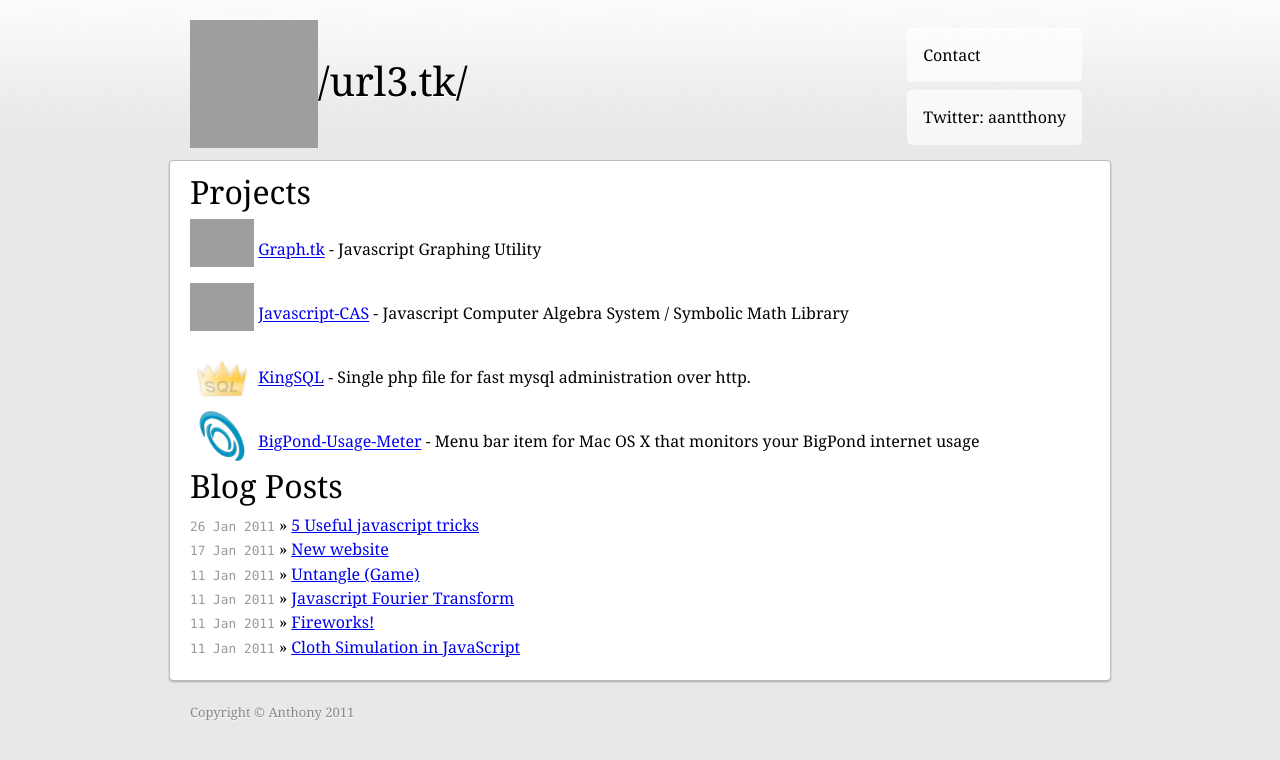
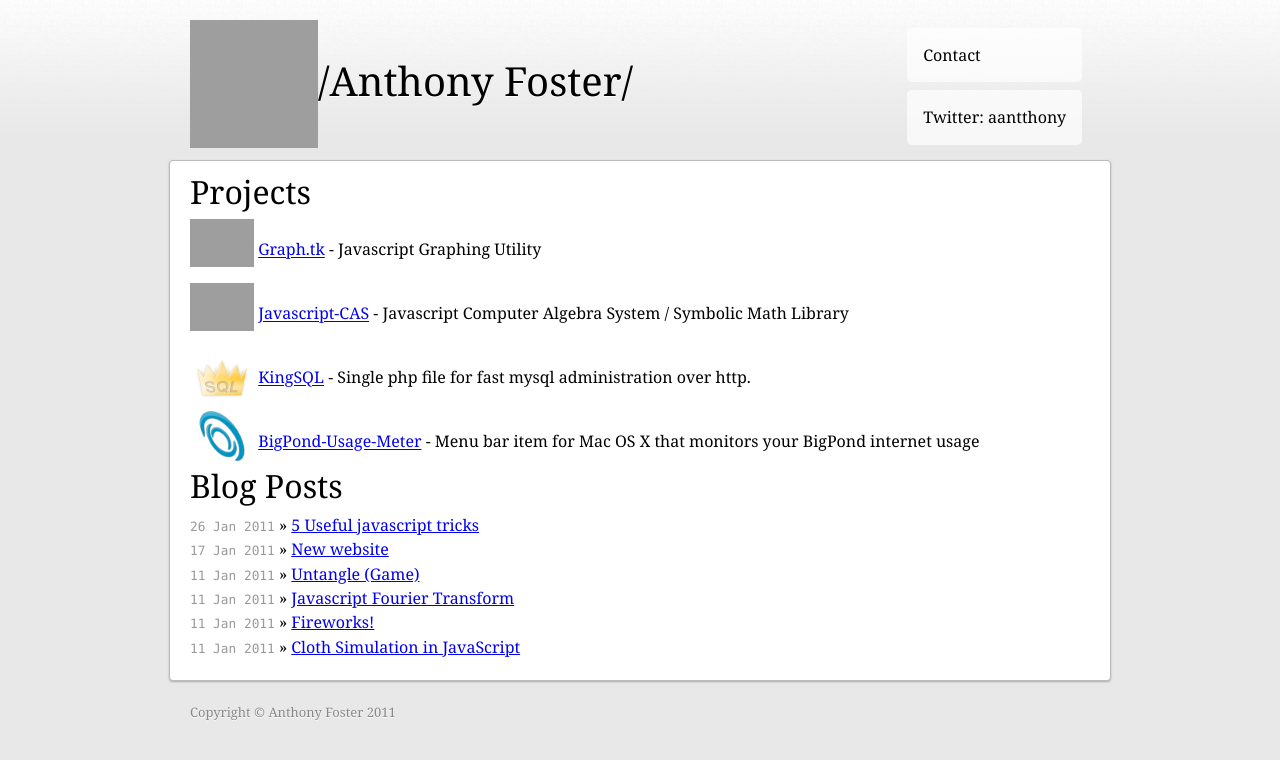
Before and after one commit to aantthony/url3.tk, a Jekyll site: the page built from index.html, in a window 1280 px wide. Shown: the top 760 px of the page. Built offline with Jekyll 4.4.1, drawn with Linux system fonts in a browser that asks for light colours; grey boxes are pictures that could not be loaded.

Commit message:
slight improvments

```diff
--- a/_layouts/default.html
+++ b/_layouts/default.html
@@ -15,11 +15,11 @@
         <a href="/contact">Contact</a>
         <a href="http://twitter.com/aantthony">Twitter: aantthony</a>
     </aside>
-    <a href="/" style="display:block;float:left"><img src="http://gravatar.com/avatar/b5c83649658d9d33c68d9a29790a9238?s=128" width="128" height="128" /></a><h1><a href="/">/url3.tk/</a></h1>
+    <a href="/" style="display:block;float:left"><img src="http://gravatar.com/avatar/b5c83649658d9d33c68d9a29790a9238?s=128" width="128" height="128" /></a><h1><a href="/">/Anthony Foster/</a></h1>
 </header>
 <div class="page">
  {{ content }}
 </div>
- <footer>Anthony</footer>
+ <footer>Anthony Foster</footer>
 </body>
 </html>
--- a/_layouts/post.html
+++ b/_layouts/post.html
@@ -6,7 +6,7 @@ layout: default
 {{ content }}
 </article>
 
-<div id="disqus_thread"></div>
+<div id="disqus_thread" style="padding-left:100px;padding-right:100px;padding-top:50px;padding-bottom:50px"></div>
 <script type="text/javascript">
     /* * * CONFIGURATION VARIABLES: EDIT BEFORE PASTING INTO YOUR WEBPAGE * * */
     var disqus_shortname = 'aantthony'; // required: replace example with your forum shortname
--- a/index.html
+++ b/index.html
@@ -1,6 +1,6 @@
 ---
 layout: default
-title: aantthony.github.com
+title: Anthony Foster
 ---
 
 <div id="home">
```
